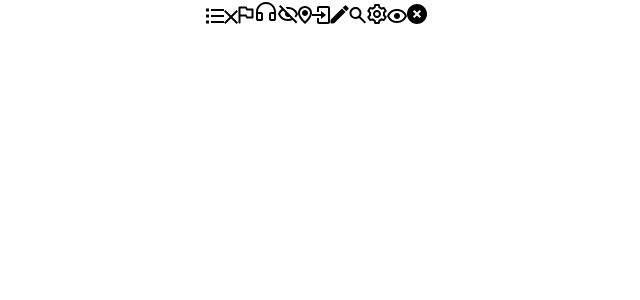
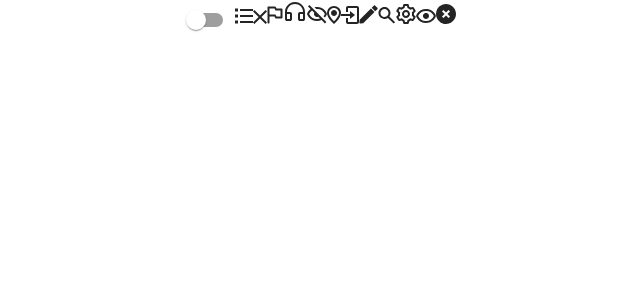
Before and after one commit to BekhzodAliakbarov1/ezload, a React (Create React App) app: page /auth in a window 1280 px wide. Shown: the top 300 px of the page, without its empty margins (323-963 px from the left). Built offline with nearby package versions, Linux system fonts and the light colour scheme.

Commit message:
dark mode and light mode successfully implemente

```diff
--- a/src/views/auth/auth-views.tsx
+++ b/src/views/auth/auth-views.tsx
@@ -1,3 +1,4 @@
+import { Switch } from '@mui/material';
 import CheckListIcon from 'assets/icons/checklist.icon';
 import CloseIcon from 'assets/icons/close.icon';
 import FalgIcon from 'assets/icons/flag.icon';
@@ -10,6 +11,7 @@ import SearchIcon from 'assets/icons/search.icon';
 import SettingIcon from 'assets/icons/settings.icon';
 import ShowEyeIcon from 'assets/icons/show_eye.icon';
 import XIcon from 'assets/icons/x.icon';
+import { useTheme } from 'global-state/theme/theme.state';
 import { Routes, Route } from 'react-router-dom';
 import styled from 'styled-components';
 
@@ -17,8 +19,17 @@ const Text = styled.h1`
   color: ${(props) => props.theme.text.main};
 `;
 
-const Example0 = () => (
-  <>
+const ExampleDiv = styled.div`
+  svg {
+    color: ${(props) => props.theme.text.main};
+  }
+`;
+
+const Example0 = () => {
+  const { theme, toggleTheme } = useTheme();
+  return (
+    <ExampleDiv>
+      <Switch checked={theme === 'dark'} onChange={toggleTheme} />
       <CheckListIcon />
       <CloseIcon />
       <FalgIcon />
@@ -31,8 +42,9 @@ const Example0 = () => (
       <SettingIcon />
       <ShowEyeIcon />
       <XIcon />
-  </>
+    </ExampleDiv>
   );
+};
 const Example1 = () => <Text>hello1</Text>;
 const Example2 = () => <Text>hello2</Text>;
 
```
Lines whose indentation alone changed are shown as unchanged.
